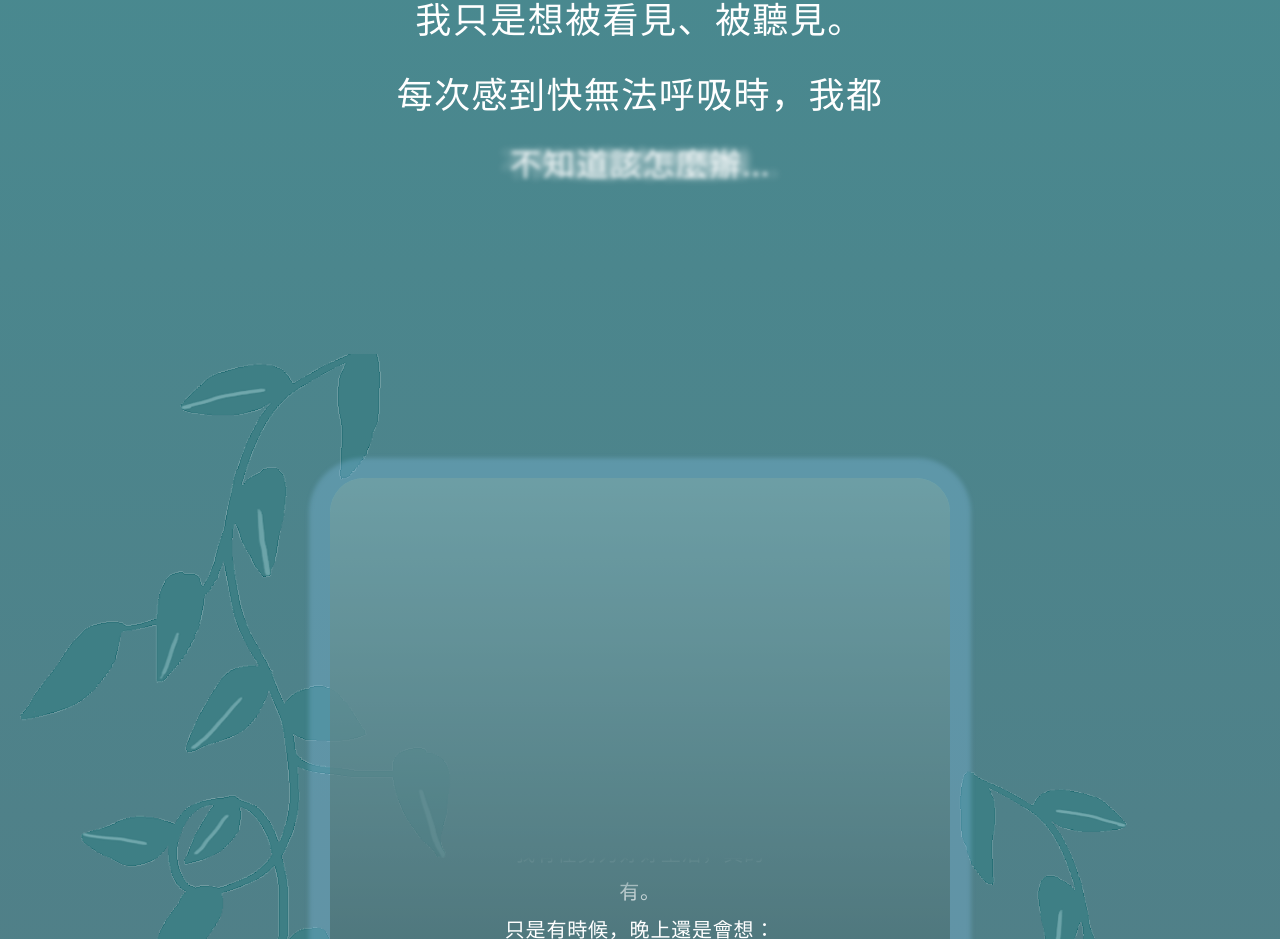
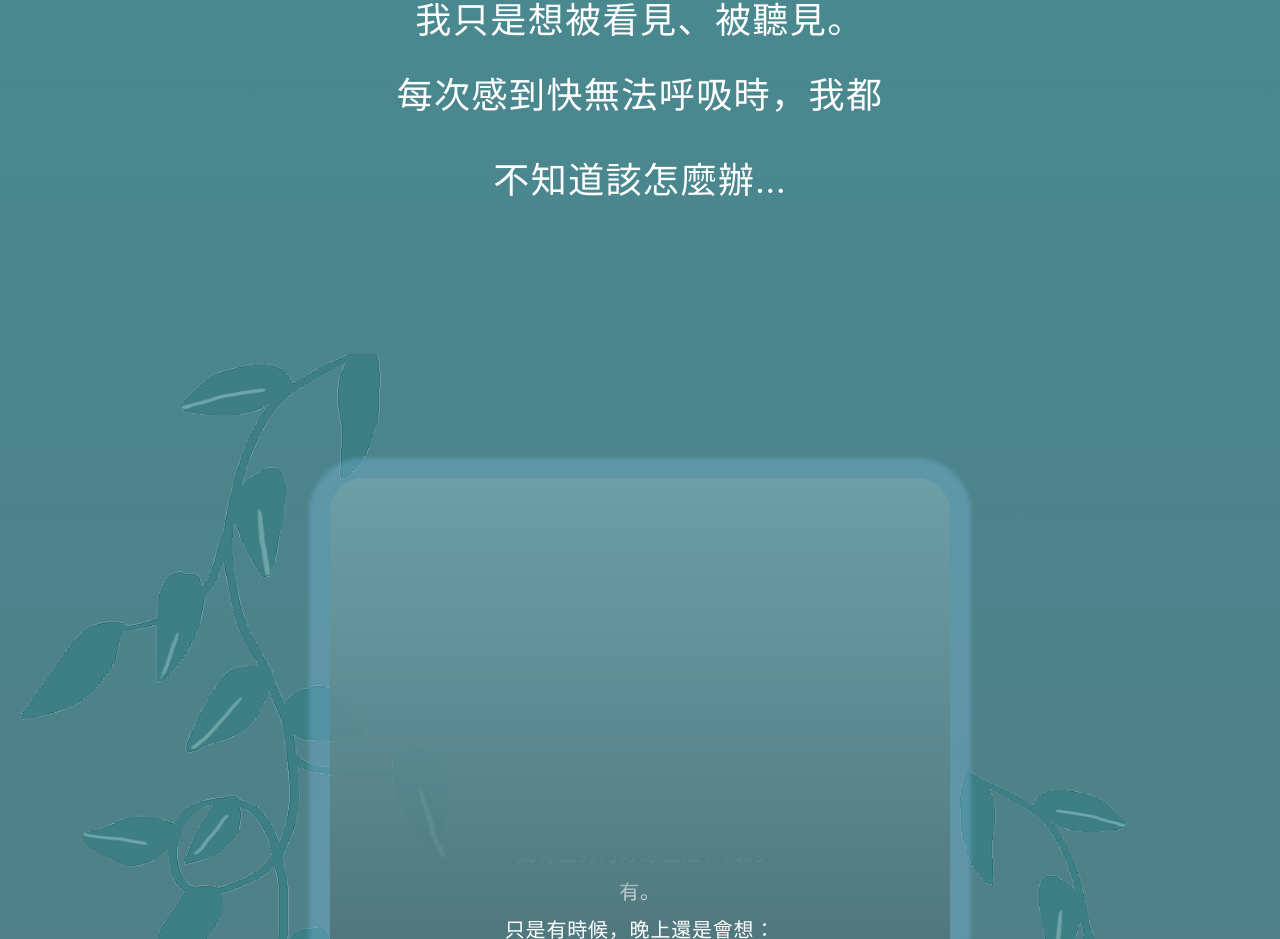
Before and after one commit to LucienPrabhat/cwlf-mentalhealth, a Vue app: page / in a window 1280 px wide. Shown: the part 1098-2037 px from the top of the page. Built offline with nearby package versions, Linux system fonts and the light colour scheme; no server answers.

Commit message:
feat: remove the blur effect on the thunder window frame

```diff
--- a/src/components/Frame.vue
+++ b/src/components/Frame.vue
@@ -3,7 +3,8 @@
     <div :class="$style.parent">
       <h2 :class="$style.h2">我只是想被看見、被聽見。</h2>
       <h2 :class="$style.h21">每次感到快無法呼吸時，我都</h2>
-      <h2 :class="[$style.blurWrap, $style.h21]" data-text="不知道該怎麼辦...">不知道該怎麼辦...</h2>
+      <h2 :class="$style.h21">不知道該怎麼辦...</h2>
+      <!-- <h2 :class="[$style.blurWrap, $style.h21]" data-text="不知道該怎麼辦...">不知道該怎麼辦...</h2> -->
     </div>
     <div :class="$style.group">
       <!-- <img :class="$style.icon" loading="lazy" alt="" src="/--0001--2@2x.png" /> -->
```
